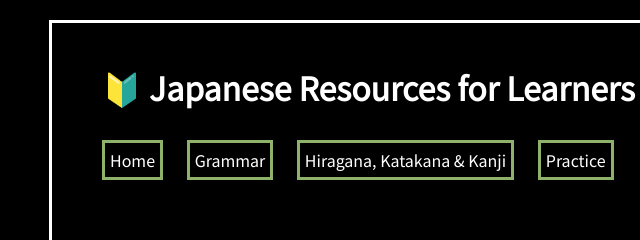
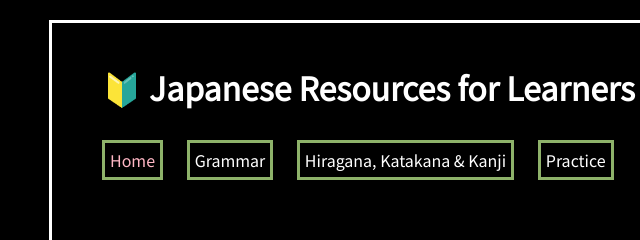
Before and after one commit to edelmeister/japanese-resources-website, a plain HTML site: page index.html in a window 1280 px wide. In both pictures the pointer is over the link "Home". Shown: the top 240 px of the page, 38-678 px from the left. Drawn offline with Linux system fonts and the light colour scheme.

Commit message:
nav hover highlight

```diff
--- a/styles.css
+++ b/styles.css
@@ -84,6 +84,10 @@ nav li {
     border: solid #8EB26A;
 }
 
+nav li a:hover {
+    color: #FFB7C5;
+}
+
 #active_nav {
     color: #FFB7C5;
 }
```
